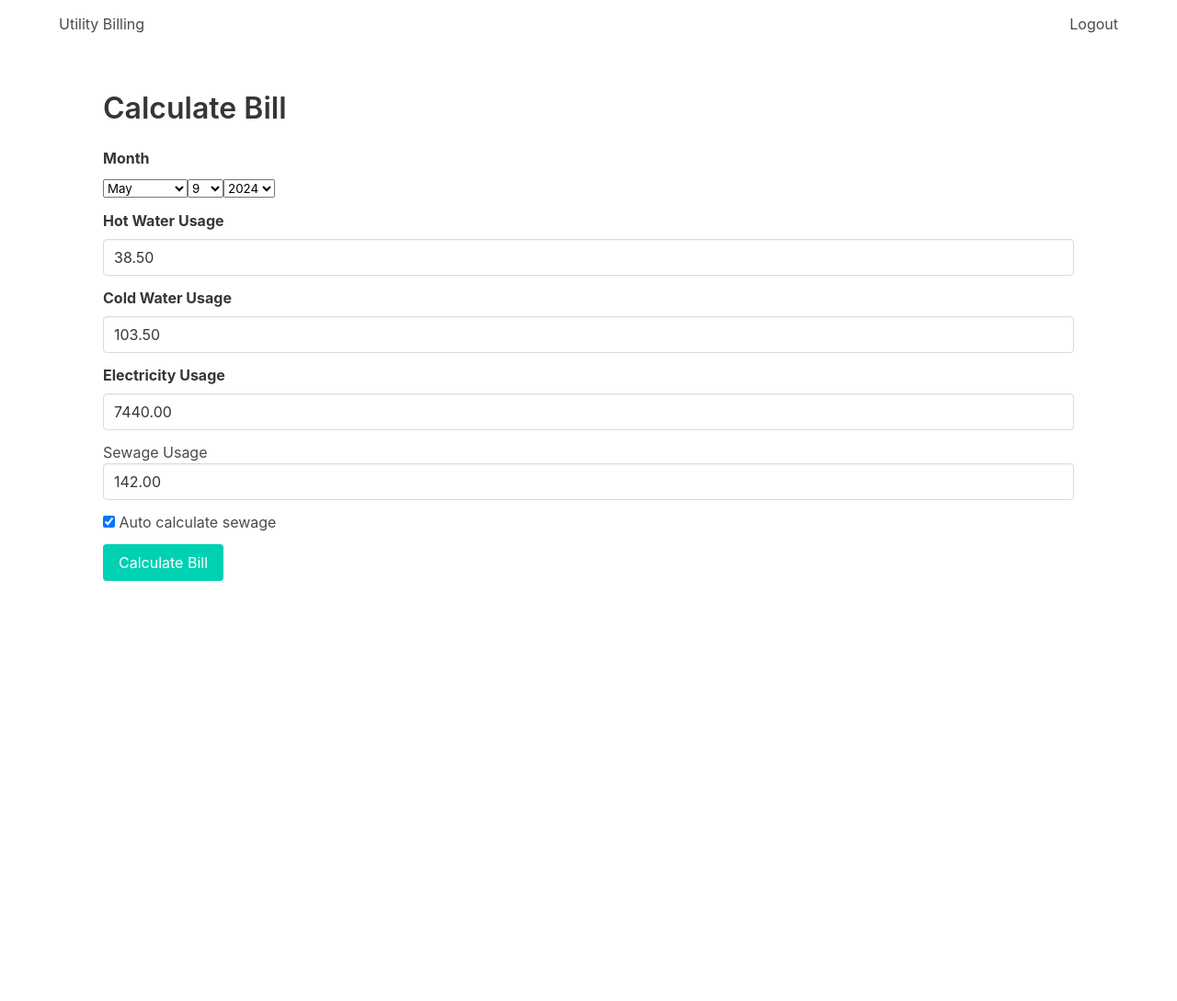
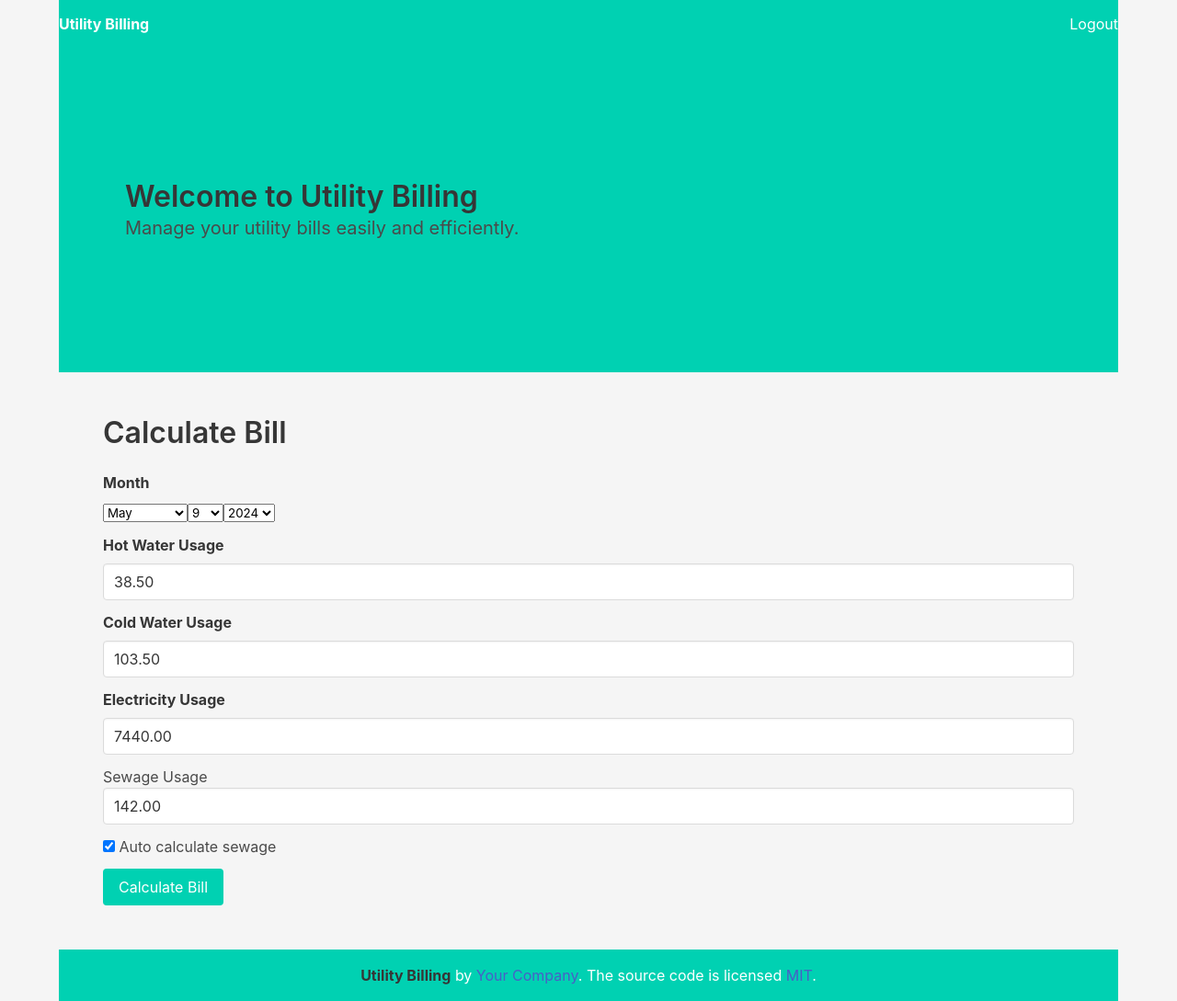
Before and after one commit to mrGerber91/utility_billing, a Django app: page /billing/calculate_bill/ in a window 1280 px wide. Shown: the whole page at 92% size. Before the commit the page ends 632 px from the top, so only its background shows below. Run offline with Django 4.2, Linux system fonts and the light colour scheme; a user stored in the database is signed in; data comes from the database, SQL or seed files in the repository; some libraries are stand-ins or nearby versions.

Commit message:
Update base.html

```diff
--- a/templates/billing/base.html
+++ b/templates/billing/base.html
@@ -1,21 +1,49 @@
 <!DOCTYPE html>
-<html>
+<html lang="en">
 <head>
+    <meta charset="UTF-8">
+    <meta name="viewport" content="width=device-width, initial-scale=1.0">
     <title>{% block title %}Utility Billing{% endblock %}</title>
     <link rel="stylesheet" href="https://cdnjs.cloudflare.com/ajax/libs/bulma/0.9.3/css/bulma.min.css">
     <script defer src="https://use.fontawesome.com/releases/v5.3.1/js/all.js"></script>
     {% load static %}
     <link rel="icon" href="https://s3.timeweb.cloud/a43db249-billing/favicon.ico">
+    <style>
+        body {
+            background-color: #f5f5f5;
+        }
+        .navbar {
+            background-color: #00d1b2;
+            color: white;
+        }
+        .navbar-item {
+            color: white;
+        }
+        .navbar-burger span {
+            background-color: white;
+        }
+        .navbar-item:hover {
+            background-color: rgba(255, 255, 255, 0.2);
+        }
+        .hero {
+            background-color: #00d1b2;
+            color: white;
+        }
+        .footer {
+            background-color: #00d1b2;
+            color: white;
+            padding: 1rem 0;
+        }
+    </style>
 </head>
 <body>
 <div class="container">
     <nav class="navbar" role="navigation" aria-label="main navigation">
         <div class="navbar-brand">
             <a class="navbar-item" href="{% url 'home' %}">
-                Utility Billing
+                <strong>Utility Billing</strong>
             </a>
 
-            <!-- Бургер-кнопка на мобильных устройствах -->
             <a role="button" class="navbar-burger" aria-label="menu" aria-expanded="false" data-target="navbarBasicExample">
                 <span aria-hidden="true"></span>
                 <span aria-hidden="true"></span>
@@ -41,12 +69,34 @@
         </div>
     </nav>
 
+    <section class="hero is-medium">
+        <div class="hero-body">
+            <div class="container">
+                <h1 class="title">
+                    Welcome to Utility Billing
+                </h1>
+                <h2 class="subtitle">
+                    Manage your utility bills easily and efficiently.
+                </h2>
+            </div>
+        </div>
+    </section>
+
     <section class="section">
         <div class="container">
             {% block content %}
             {% endblock %}
         </div>
     </section>
+
+    <footer class="footer">
+        <div class="content has-text-centered">
+            <p>
+                <strong>Utility Billing</strong> by <a href="https://yourcompany.com">Your Company</a>. The source code is licensed
+                <a href="http://opensource.org/licenses/mit-license.php">MIT</a>.
+            </p>
+        </div>
+    </footer>
 </div>
 
 <script>
```
